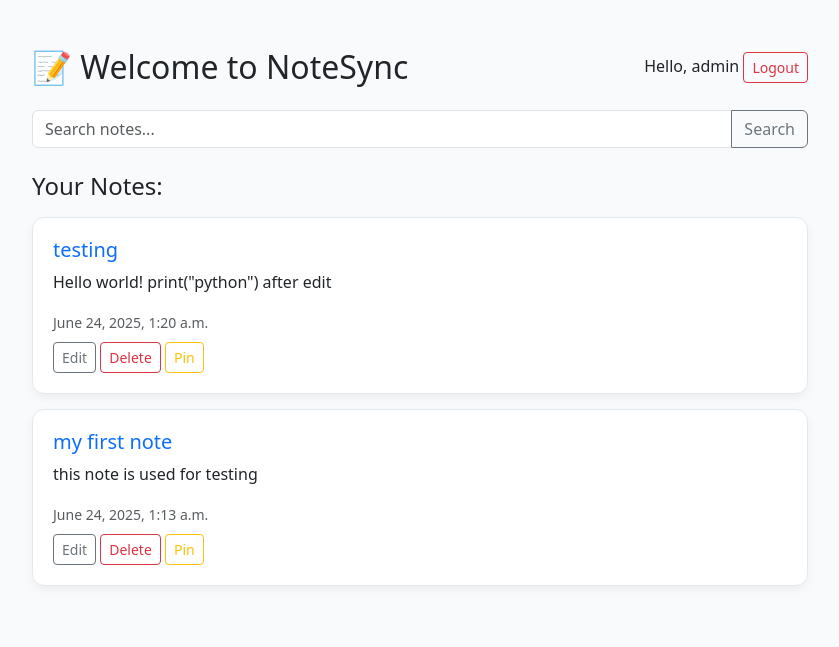
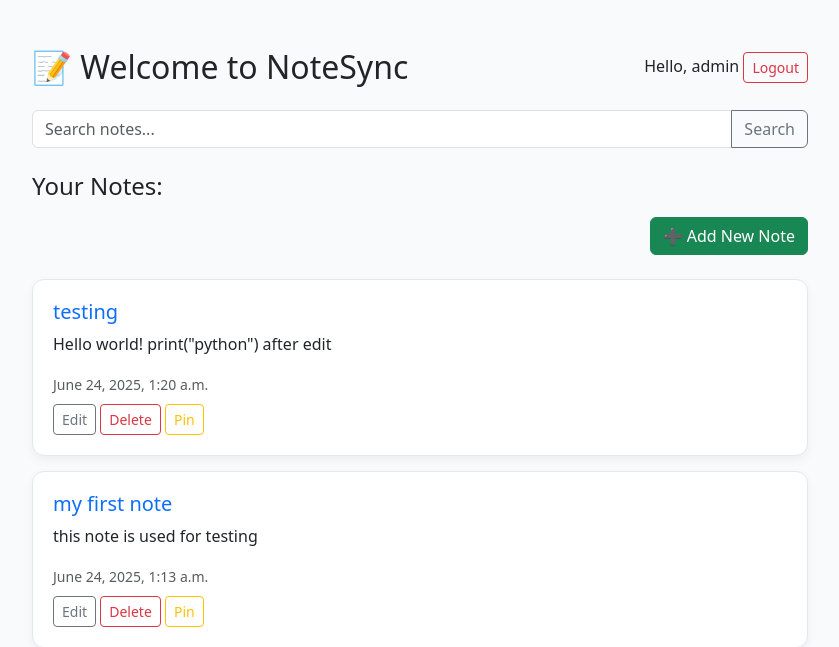
Before and after one commit to AnkithaMurali/NoteSync, a Django app: page / in a window 1280 px wide. Shown: the top 647 px of the page, without its empty margins (220-1059 px from the left). Run offline with Django 4.2, Linux system fonts and the light colour scheme; a user stored in the database is signed in; data comes from the database, SQL or seed files in the repository.

Commit message:
Update home.html

```diff
--- a/backend/templates/home.html
+++ b/backend/templates/home.html
@@ -24,6 +24,13 @@
 
 <h4 class="mb-3">Your Notes:</h4>
 
+<!-- ➕ Add Note Button -->
+<div class="mb-4 text-end">
+    <a href="{% url 'add_note' %}" class="btn btn-success">
+        ➕ Add New Note
+    </a>
+</div>
+
 {% for note in notes %}
     <div class="note-card">
         <h5>{{ note.title }}</h5>
@@ -32,7 +39,8 @@
         <a href="{% url 'edit_note' note.id %}" class="btn btn-sm btn-outline-secondary mt-2">Edit</a>
         <a href="{% url 'delete_note' note.id %}" class="btn btn-sm btn-outline-danger mt-2">Delete</a>
         <a href="{% url 'toggle_pin' note.id %}" class="btn btn-sm btn-outline-warning mt-2">
-            {% if note.pinned %} Unpin {% else %} Pin {% endif %}
+            {% if note.is_pinned %}Unpin{% else %}Pin{% endif %}
+
 </a>
 
     </div>
```
